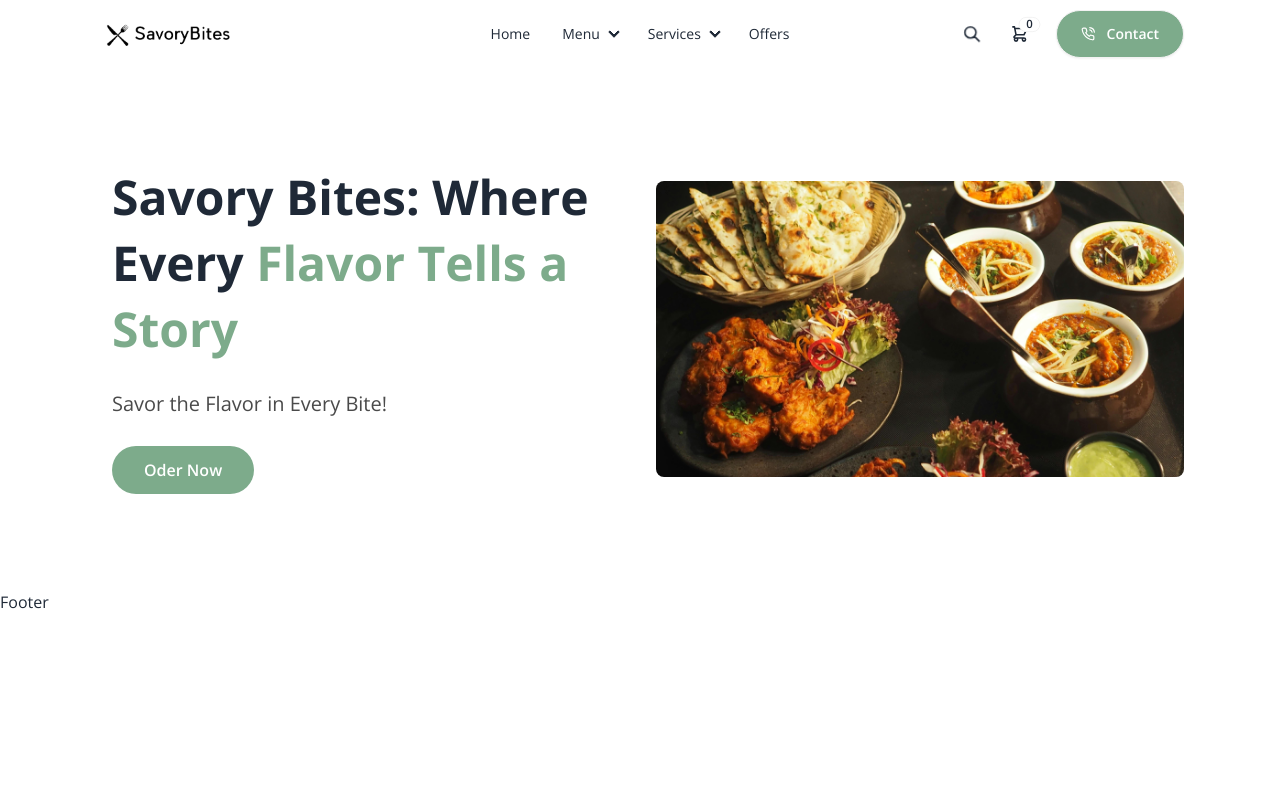
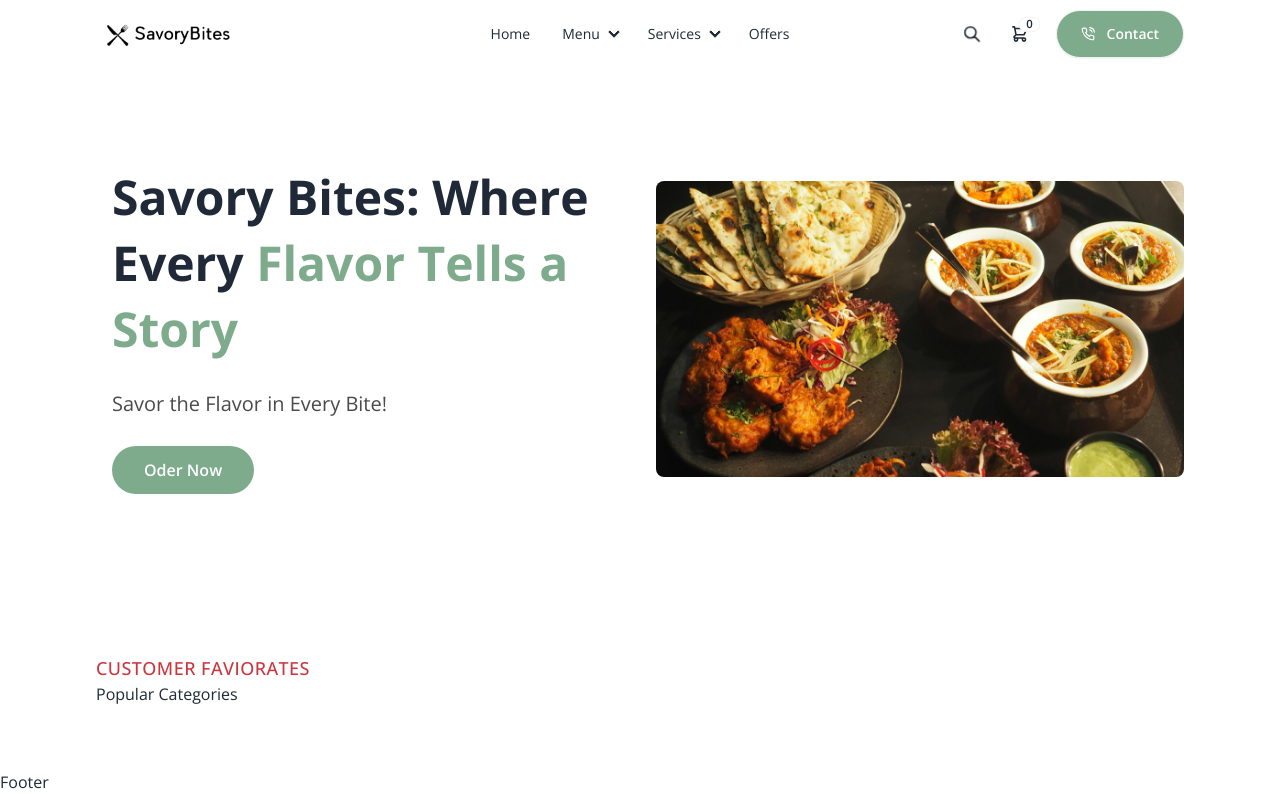
Before and after one commit to bhrt-aayush/SavoryBites, a React (Vite) app in the folder client/: page / in a window 1280 px wide. Built offline with nearby package versions, Linux system fonts and the light colour scheme.

Commit message:
Categories work

```diff
--- a/client/src/App.css
+++ b/client/src/App.css
@@ -6,3 +6,6 @@ body{
 .section-container{
   @apply max-w-screen-2xl container mx-auto xl:px-24 px-4;
 }
+header{
+  z-index: 1001, !important;
+}
--- a/client/src/components/Navbar.jsx
+++ b/client/src/components/Navbar.jsx
@@ -47,8 +47,8 @@ const Navbar = () => {
       <li><a>Offers</a></li>
   </>
   return (
-<header className="max-w-screen-2x1 container mx-auto">
-<div className="navbar xl:px-24">
+<header className="max-w-screen-2x1 container mx-auto transition-all duration-300 ease-in-out">
+<div className={'navbar xl:px-24 $ {isSticky ? "shadow-md bg-base-100 transition-all duration-300 ease-in-out " : "" }'}>
   <div className="navbar-start">
     <div className="dropdown">
       <div tabIndex={0} role="button" className="btn btn-ghost lg:hidden">
--- /dev/null
+++ b/client/src/pages/home/Categories.jsx
@@ -0,0 +1,14 @@
+import React from 'react'
+
+const Categories = () => {
+  return (
+    <div className='section-container py-16'>
+        <div>
+            <p className='text-red uppercase tracking-wide font-medium text-lg'>Customer Faviorates</p>
+            <h2 className=''>Popular Categories</h2>
+        </div>
+    </div>
+  )
+}
+
+export default Categories
--- a/client/src/pages/home/Home.jsx
+++ b/client/src/pages/home/Home.jsx
@@ -1,10 +1,12 @@
 import React from 'react'
 import Banner from '../../components/Banner';
+import Categories from './Categories';
 
 export const Home = () => {
   return (
     <div>
       <Banner/>
+      <Categories/>
       </div>
 
   )
```
